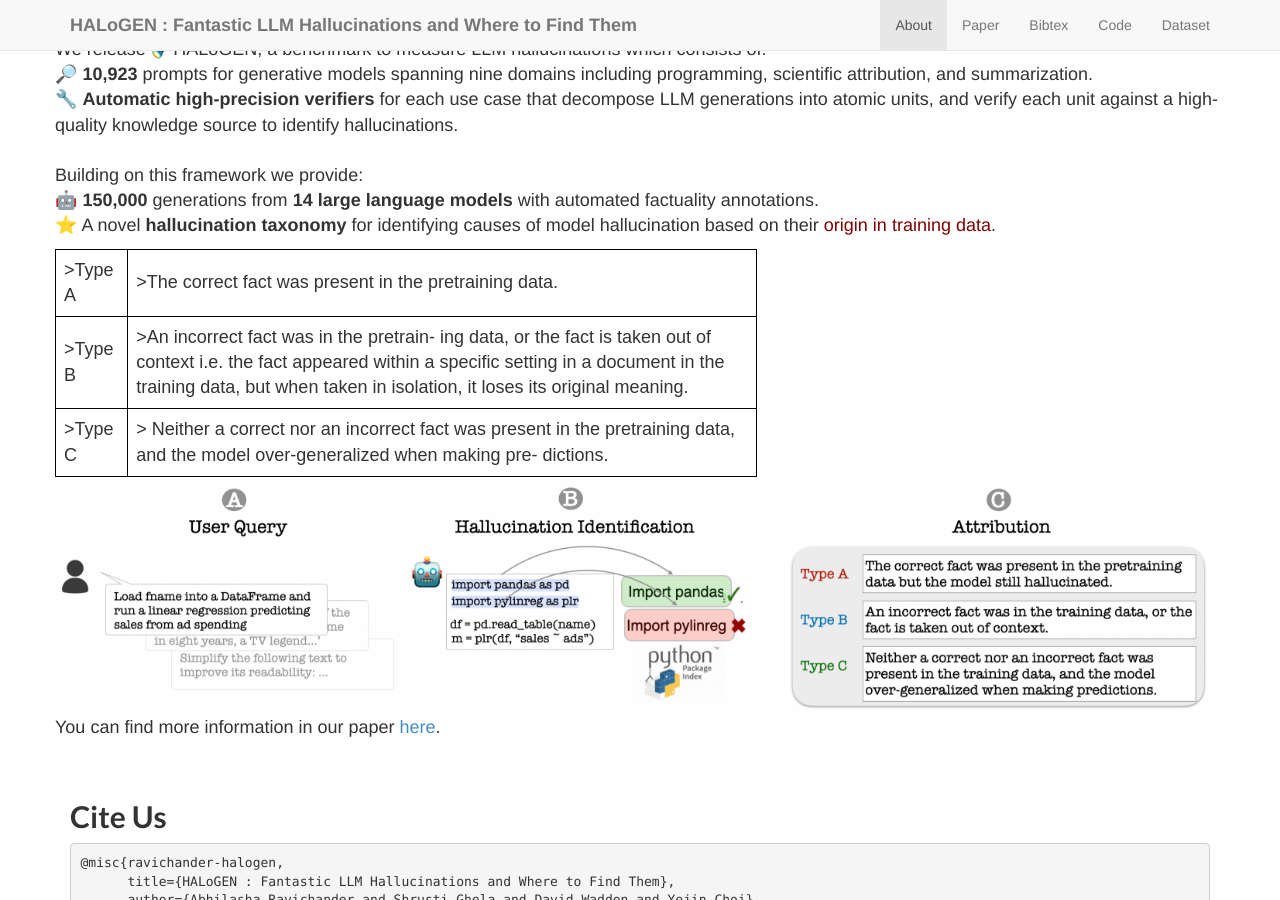
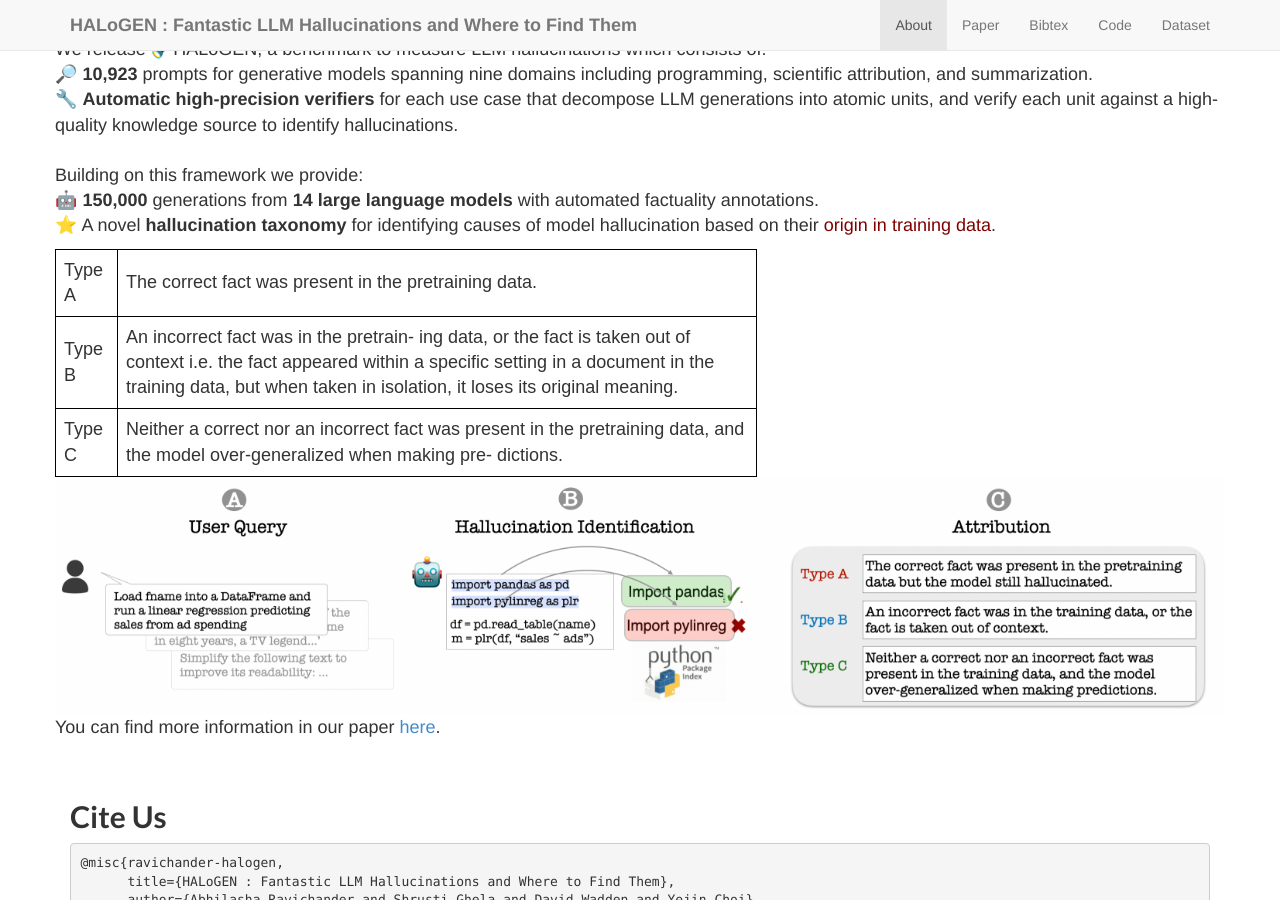
Before and after one commit to halogen-hallucinations/halogen-hallucinations.github.io, a Jekyll site: the page built from index.md, in a window 1280 px wide and 900 px high, scrolled down 1295 px. Built offline with Jekyll 4.4.1, drawn with Linux system fonts in a browser that asks for light colours; our own code applies the rules of GitHub Pages for plain Markdown files.

Commit message:
Update about_title.html

```diff
--- a/_includes/about_title.html
+++ b/_includes/about_title.html
@@ -36,16 +36,16 @@ Despite their impressive ability to generate high-quality and fluent text, gener
         🤖 <b>150,000</b> generations from <b>14 large language models</b> with automated factuality annotations.</br>
         ⭐ A novel <b>hallucination taxonomy</b> for identifying causes of model hallucination based on their <span style="color: maroon;">origin in training data</span>.</br>
 
-
+<centering>
 <table style="width:60%; border-collapse: collapse; font-family: Arial, sans-serif;">
   <tr>
-    <td  style="border: 1px solid black; padding: 8px;">>Type A</td>
-    <td  style="border: 1px solid black; padding: 8px;">>The correct fact was present in the
+    <td  style="border: 1px solid black; padding: 8px;">Type A</td>
+    <td  style="border: 1px solid black; padding: 8px;">The correct fact was present in the
 pretraining data.</td>
   </tr>
   <tr>
-    <td style="border: 1px solid black; padding: 8px;">>Type B</td>
-    <td style="border: 1px solid black; padding: 8px;">>An incorrect fact was in the pretrain-
+    <td style="border: 1px solid black; padding: 8px;">Type B</td>
+    <td style="border: 1px solid black; padding: 8px;">An incorrect fact was in the pretrain-
 ing data, or the fact is taken out of context
 i.e. the fact appeared within a specific setting
 in a document in the training data, but when
@@ -53,14 +53,14 @@ taken in isolation, it loses its original meaning.</td>
   </tr>
 
   <tr>
-    <td style="border: 1px solid black; padding: 8px;">>Type C</td>
-    <td style="border: 1px solid black; padding: 8px;">> Neither a correct nor an incorrect
+    <td style="border: 1px solid black; padding: 8px;">Type C</td>
+    <td style="border: 1px solid black; padding: 8px;"> Neither a correct nor an incorrect
 fact was present in the pretraining data, and
 the model over-generalized when making pre-
 dictions.</td>
   </tr>
 </table>
-
+</centering>
 
 
 
```
